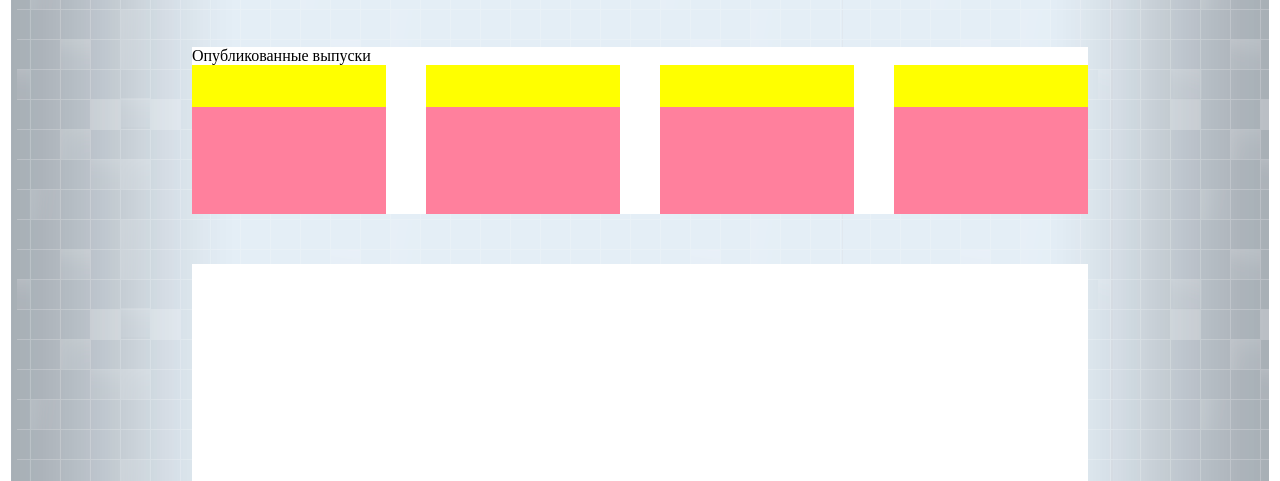
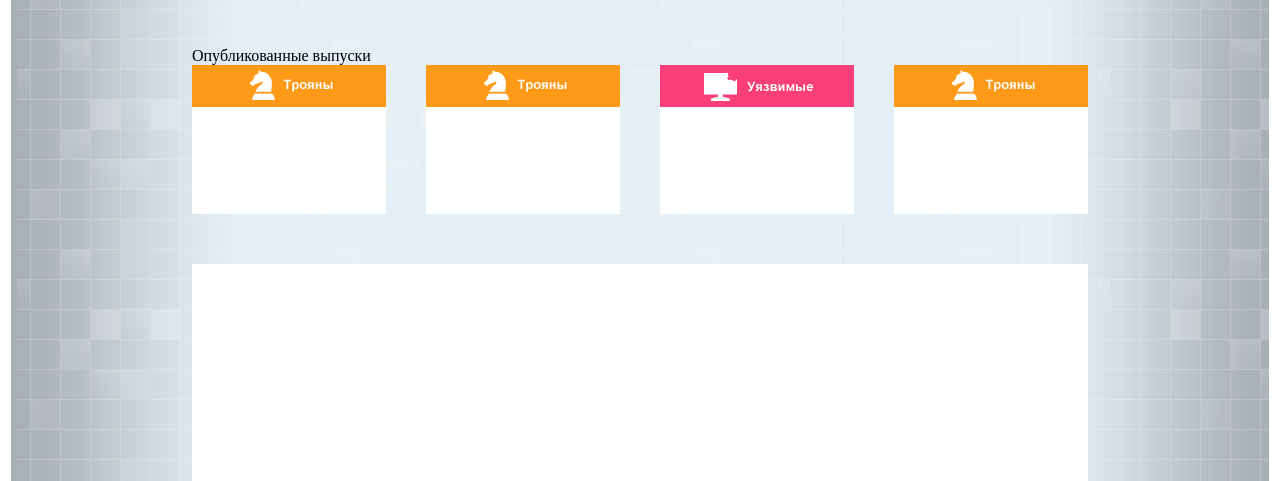
Before and after one commit to xenik/developers_school, a plain HTML site: page nyaonya/projectDrWEB/index.html in a window 1280 px wide. Shown: the part 319-800 px from the top of the page. Drawn offline with Linux system fonts and the light colour scheme.

Commit message:
топим пока есть силы )

```diff
--- a/nyaonya/projectDrWEB/CSS/mystyle.css
+++ b/nyaonya/projectDrWEB/CSS/mystyle.css
@@ -86,17 +86,18 @@ ul.hr {
    	margin-right:0;
    }
 
+/*Блок Карусель*/
 #karusel {
 	width: 896px;
 	height: 167px;
-	background-color: #FFFFFF;
+	/*background-color: #FFFFFF;*/
 	margin: 50px auto;
 }
 
 #kar_1 {
 	width: 194px;
 	height: 149px;
-	background-color: #FF809D;
+	background-color: #FFFFFF;
 	float: left;
 	margin-right: 40px;
 }
@@ -104,15 +105,20 @@ ul.hr {
 #kar_1_shapka {
 	width: 194px;
 	height: 42px;
-	background-color: yellow;
+	background-color: #FF9918;
 	float: left;
 	margin-right: 40px;
+}
+
+#ks_img1 {
+	margin-left: 58px;
+	margin-top: 5px;
 }
 
 #kar_2 {
 	width: 194px;
 	height: 149px;
-	background-color: #FF809D;
+	background-color: #FFFFFF;
 	float: left;
 	margin-right: 40px;
 }
@@ -120,15 +126,20 @@ ul.hr {
 #kar_2_shapka {
 	width: 194px;
 	height: 42px;
-	background-color: yellow;
+	background-color: #FF9918;
 	float: left;
 	margin-right: 40px;
+}
+
+#ks_img2 {
+	margin-left: 58px;
+	margin-top: 5px;
 }
 
 #kar_3 {
 	width: 194px;
 	height: 149px;
-	background-color: #FF809D;
+	background-color: #FFFFFF;
 	float: left;
 	margin-right: 40px;
 }
@@ -136,24 +147,34 @@ ul.hr {
 #kar_3_shapka {
 	width: 194px;
 	height: 42px;
-	background-color: yellow;
+	background-color: #F93E78;
 	float: left;
 	margin-right: 40px;
+}
+
+#ks_img3 {
+	margin-left: 44px;
+	margin-top: 8px;
 }
 
 #kar_4 {
 	width: 194px;
 	height: 149px;
-	background-color: #FF809D;
+	background-color: #FFFFFF;
 	float: left;
 }
 
 #kar_4_shapka {
 	width: 194px;
 	height: 42px;
-	background-color: yellow;
+	background-color: #FF9918;
 	float: left;
 	margin-right: 40px;
+}
+
+#ks_img4 {
+	margin-left: 58px;
+	margin-top: 5px;
 }
 
 /*К блоку Комментарии */
--- a/nyaonya/projectDrWEB/index.html
+++ b/nyaonya/projectDrWEB/index.html
@@ -44,16 +44,24 @@
 				<p>Опубликованные выпуски</p>
 			</div>
 			<div id="kar_1">
-				<div id="kar_1_shapka"></div>
+				<div id="kar_1_shapka">
+				<img id="ks_img1" src="images/Kar_shapka_1.png" alt="">
+				</div>
 			</div>
 			<div id="kar_2">
-				<div id="kar_2_shapka"></div>
+				<div id="kar_2_shapka">
+					<img id="ks_img2" src="images/Kar_shapka_1.png" alt="">
+				</div>
 			</div>
 			<div id="kar_3">
-				<div id="kar_3_shapka"></div>
+				<div id="kar_3_shapka">
+					<img id="ks_img3" src="images/Kar_shapka_2.png" alt="">
+				</div>
 			</div>
 			<div id="kar_4">
-				<div id="kar_4_shapka"></div>
+				<div id="kar_4_shapka">
+					<img id="ks_img4" src="images/Kar_shapka_1.png" alt="">
+				</div>
 			</div>
 		</div>
 
```
Also changed, not shown: nyaonya/projectDrWEB/images/Kar_shapka_1.png (added), nyaonya/projectDrWEB/images/Kar_shapka_2.png (added).
